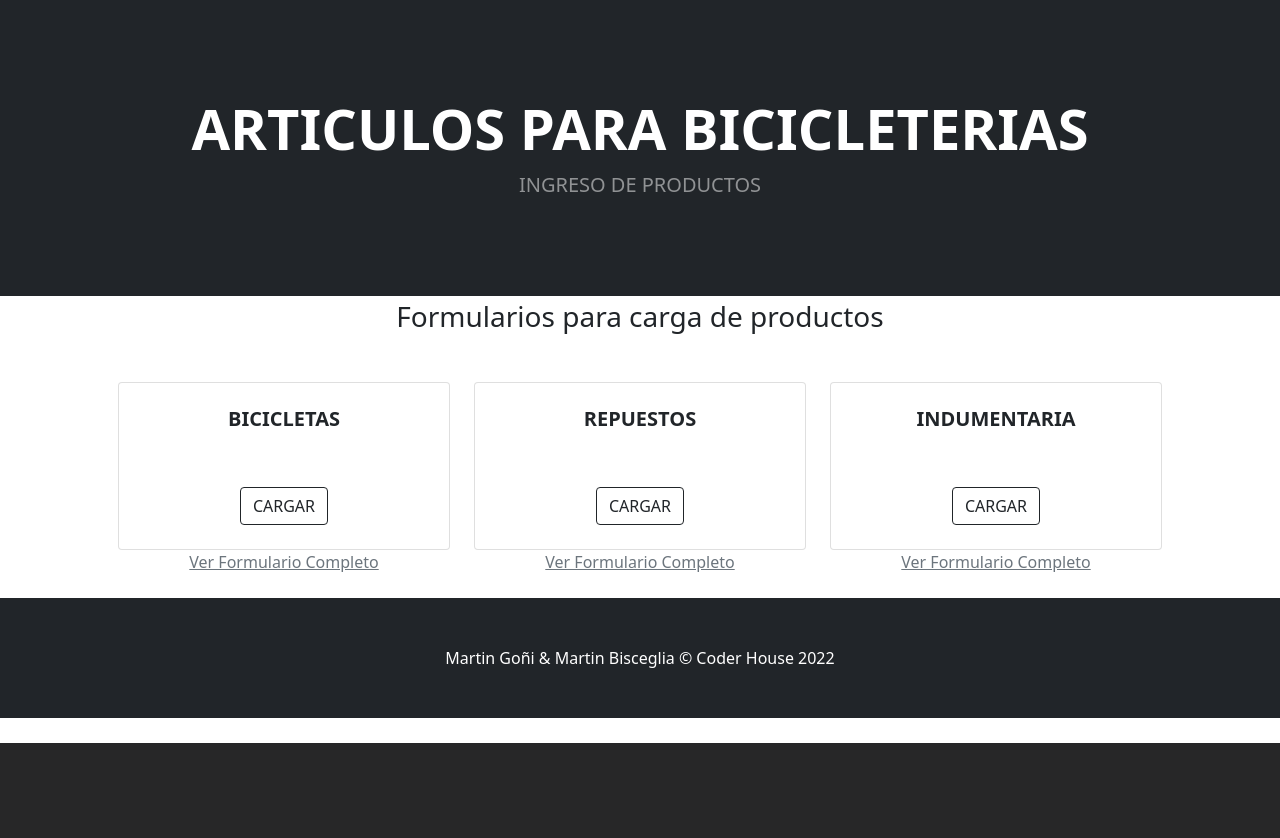
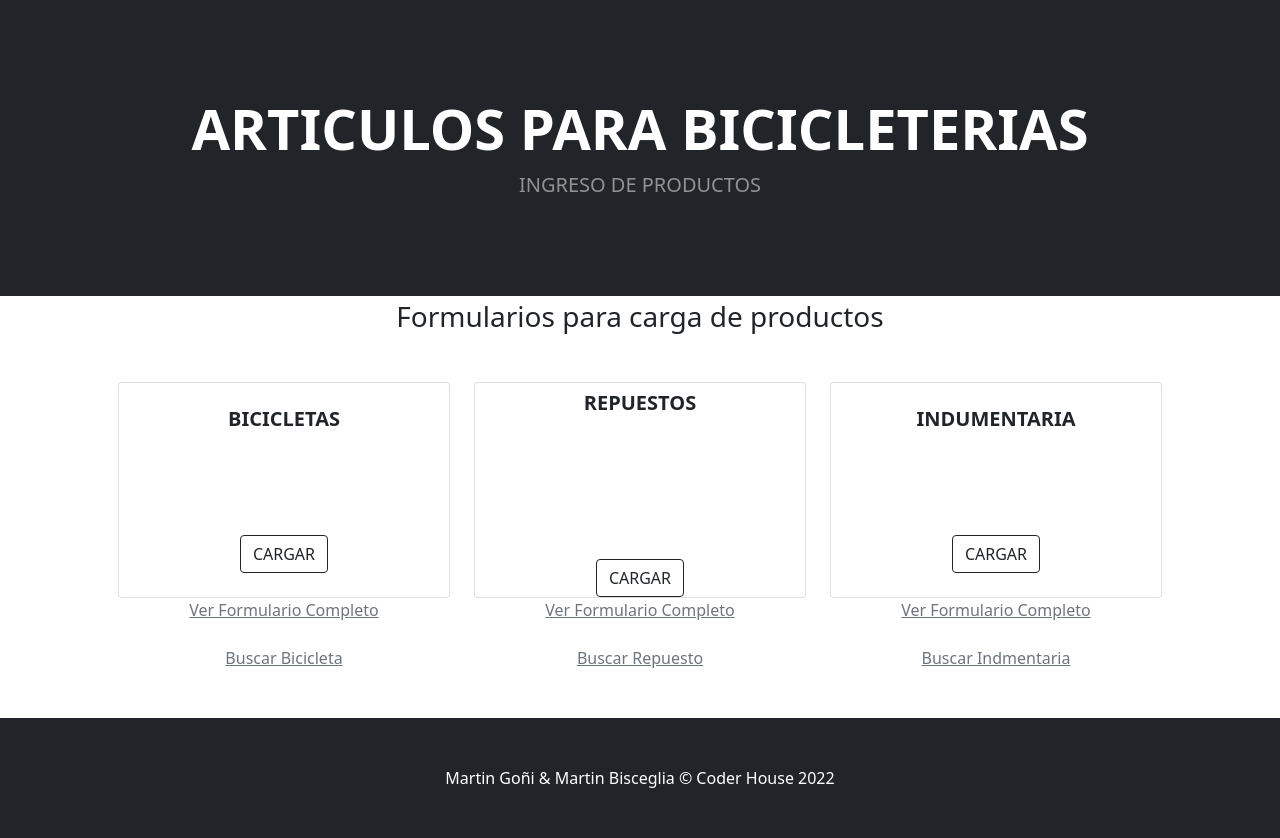
Before and after one commit to Mar7inG/Entrega1-Goni, a Django app: page /Appventas/ in a window 1280 px wide. Shown: the part 57-895 px from the top of the page. Before the commit the page ends 800 px from the top, so only its background shows below. Run offline with Django 4.2, Linux system fonts and the light colour scheme; some libraries are stand-ins or nearby versions.

Commit message:
Preparando para buscar datos

```diff
--- a/Appventas/templates/inicio.html
+++ b/Appventas/templates/inicio.html
@@ -30,6 +30,8 @@
                 </div>
             </div>
             <div class="text-center"><a class="section-subheading text-muted" href="LeerBicicletas">Ver Formulario Completo</a></div>
+            <br>
+            <div class="text-center"><a class="section-subheading text-muted" href="BusquedaBici">Buscar Bicicleta</a></div>
         </div>
         <div class="col mb-5">
             <div class="card h-100">
@@ -38,19 +40,24 @@
                 <!-- Product image-->
 
                 <!-- Product details-->
-                <div class="card-body p-4">
+                <div class="card-body p-2">
                     <div class="text-center">
                         <!-- Product name-->
                         <h5 class="fw-bolder">REPUESTOS</h5>
-
                     </div>
                 </div>
                 <!-- Product actions-->
-                <div class="card-footer p-4 pt-0 border-top-0 bg-transparent">
+                <div class="card-footer p-0 pt-0 border-top-0 bg-transparent">
                     <div class="text-center"><a class="btn btn-outline-dark mt-auto" href="repu_formulario">CARGAR</a></div>
                 </div>
+
             </div>
+
             <div class="text-center"><a class="section-subheading text-muted" href="LeerRepuestos">Ver Formulario Completo</a></div>
+            <br>
+
+            <div class="text-center"><a class="section-subheading text-muted" href="busquedaBicis">Buscar Repuesto</a></div>
+
         </div>
         <div class="col mb-5">
             <div class="card h-100">
@@ -70,9 +77,12 @@
                 </div>
             </div>
             <div class="text-center"><a class="section-subheading text-muted" href="Leerindumentria">Ver Formulario Completo</a></div>
+            <br>
+            <div class="text-center"><a class="section-subheading text-muted" href="busquedaBicis">Buscar Indmentaria</a></div>
         </div>
     </div>
 </div>
 </section>
-
+<br>
+<br><br>
 {% endblock bloquecambia %}
--- a/Appventas/urls.py
+++ b/Appventas/urls.py
@@ -1,7 +1,9 @@
 from django.contrib import admin
 from django.urls import path
-from Appventas.views import Formulariobicis, Formularioindumentarias, Formulariorepuestos, inicio, Buscquedabicis
+from Appventas.views import Formulariobicis, Formularioindumentarias, Formulariorepuestos, inicio, Busquedabicis
 from Appventas.views import LeerIndum, LeerBicis, LeerRepu
+from Appventas.views import RespuestaBuscarbicis
+from Appventas.views import BusquedaIndu, BusquedaRepuesto, RespuestaBuscarIndu, RespuestaBuscarRepuesto
 
 
 
@@ -11,9 +13,19 @@ urlpatterns = [
     path('bici_formulario/', Formulariobicis, name="bici_formulario"),
     path('repu_formulario/', Formulariorepuestos, name="repu_formulario"),
     path('indu_formulario/', Formularioindumentarias, name="indu_formulario"),
-    path('busquedaBicis/', Buscquedabicis, name="BusquedaBicis"),
-    path('buscarBicis/', Buscquedabicis, name="BusquedaBicis"),
     path('Leerindumentria/', LeerIndum, name="Leerindume"),
     path('LeerBicicletas/', LeerBicis, name="LeerBicis"),
     path('LeerRepuestos/',LeerRepu, name="LeerRepues") ,
+
+
+    path('BusquedaBici/', Busquedabicis, name="BuscarBicis"),#Ir pagina de busqueda bicis
+    path('RespuestaBusquedaBici/', RespuestaBuscarbicis, name="busquedaBicis"),#Buscar bici
+
+
+    path('buscarRepuesto/', BusquedaRepuesto, name="buscarRepuesto"),#Ir pagina de busqueda repuestos
+    path('busquedaRepuesto/', RespuestaBuscarRepuesto, name="busquedaRepuesto"),#Buscar repuesto
+
+
+    path('buscarIndumentaria/', BusquedaIndu, name="buscarIndumentaria"),#Ir pagina de busqueda indumentaria
+    path('BusquedaIndumentaria/', RespuestaBuscarIndu, name="BusquedaIndumentaria"),#Buscar indumentaria
 ]
--- a/Appventas/views.py
+++ b/Appventas/views.py
@@ -80,24 +80,12 @@ def Formularioindumentarias(request):#Template cargar una indumentaria en la tab
         InduFormulario=indumentariaFormularios()
         return render(request,"indumentariaFormulario.html", {"IndumentariaFormularios": InduFormulario})
 
-
-def Buscquedabicis(request):
-
-    return render (request, "Appventas/biciBusqueda.html")
-
-def RespuestaBuscarbicis(request):
-
-    respuesta=f"Estoy buscando la bicicleta modelo: {request.GET['Modelo']}"
-
-    return HttpResponse(respuesta)
-
-
 #VER FORMULARIOS
 def LeerBicis (request):
     print("method:", request.method) #Va  a imprimir por terminal el método que utilizamos.
 
     FormularioBicicletas=bicicletas.objects.all()
-    contexto={"Bicilcetas":FormularioBicicletas}
+    contexto={"Bicicletas":FormularioBicicletas}
     return render (request, "VerFormulario_Bicicletas.html",contexto)
 
 def LeerRepu (request):
@@ -115,3 +103,36 @@ def LeerIndum (request):
     FormularioIndumentaria=indumentaria.objects.all()
     contexto={"Indumentaria":FormularioIndumentaria}
     return render (request, "VerFormulario_Indumentaria.html",contexto)
+
+
+#BUSQUEDA BICIS
+
+def Busquedabicis(request):
+
+    return render (request, "BusquedaBici.html")
+
+def RespuestaBuscarbicis(request):
+
+    respuesta=f"Estoy buscando la bicicleta modelo: {request.GET['modelo']}"
+
+    return HttpResponse(respuesta)
+#BUSQUEDA REPUESTO
+def BusquedaRepuesto(request):
+
+    return render (request, "Busquedarepu.html")
+
+def RespuestaBuscarRepuesto(request):
+
+    respuesta=f"Estoy buscando el repuesto de tipo: {request.GET['Tipo']}"
+
+    return HttpResponse(respuesta)
+#BUSQUEDA INDUMENTARIA
+def BusquedaIndu(request):
+
+    return render (request, "BusquedaIndumentaria.html")
+
+def RespuestaBuscarIndu(request):
+
+    respuesta=f"Estoy buscando la indumentaria de tipo: {request.GET['Tipo']}"
+
+    return HttpResponse(respuesta)
```
Also changed, not shown: Appventas/templates/BusquedaBici.html (added, +27 -0 lines), Appventas/templates/BusquedaIndumentaria.html (added, +23 -0 lines), Appventas/templates/BusquedaRepu.html (added, +23 -0 lines), Appventas/templates/biciBusqueda.html (deleted, +0 -30 lines), db.sqlite3.
